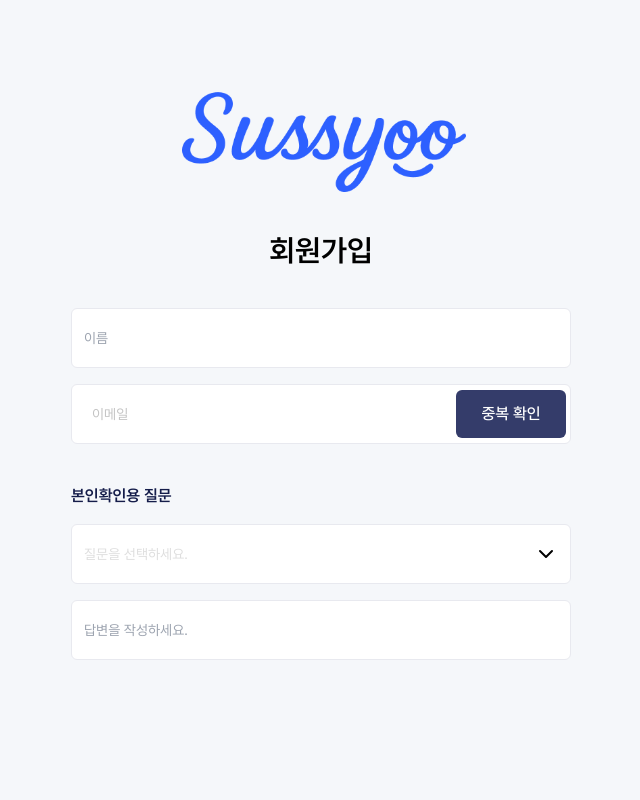
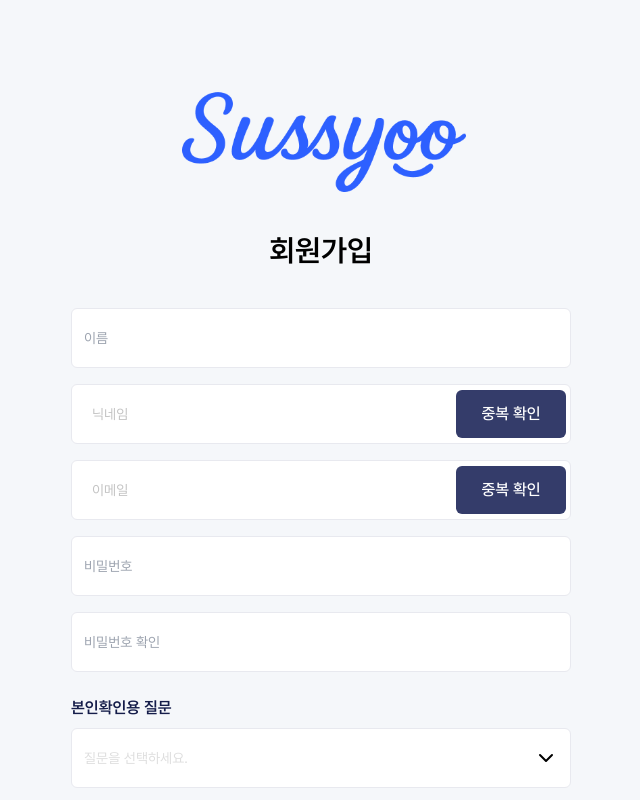
Before and after one commit to OZ-MAIN-PROJECT/frontend, a React (Vite) app: page /signup in a window 1280 px wide. Shown: the top 800 px of the page, without its empty margins (319-959 px from the left). Built offline with nearby package versions, Linux system fonts and the light colour scheme.

Commit message:
feat : #19 회원가입 페이지 구현

```diff
--- a/src/pages/Signup/SignupPage.tsx
+++ b/src/pages/Signup/SignupPage.tsx
@@ -3,7 +3,7 @@ import SignupForm from './components/SignupForm';
 
 const SignupPage = () => {
   return (
-    <div className="flex flex-col items-center h-screen bg-gray-200">
+    <div className="flex flex-col items-center h-full bg-gray-200">
       <div className="my-10">
         <img className="w-[290px] my-10" src={logo}/>
         <h2 className='text-center font-semibold text-3xl'>회원가입</h2>
--- a/src/pages/Signup/components/InputWithCheckbox.tsx
+++ b/src/pages/Signup/components/InputWithCheckbox.tsx
@@ -4,10 +4,12 @@ import Button from '@/components/common/Button';
 interface InputWithCheckButtonProps {
   placeholder: string;
   type?: string;
-  value : string;
+  value: string;
   onChange: (value: string) => void;
-  validate?: (value: string) => string | null; // 유효성 검사
-  checkAvailability: (value: string) => Promise<string | null>; // 중복 확인
+  validate?: (value: string) => string | null;
+  checkAvailability: (value: string) => Promise<string | null>;
+  successMessage?: string;
+  duplicateMessage?: string;
 }
 
 const InputWithCheckButton = ({
@@ -17,34 +19,38 @@ const InputWithCheckButton = ({
   onChange,
   validate,
   checkAvailability,
+  successMessage = '사용 가능합니다.',
+  duplicateMessage = '이미 사용 중입니다.',
 }: InputWithCheckButtonProps) => {
-    const [error, setError] = useState('');
-    const [success, setSuccess] = useState('');
+  const [statusMessage, setStatusMessage] = useState('');
+  const [statusType, setStatusType] = useState<'error' | 'success' | ''>('');
 
   const handleChange = (e: React.ChangeEvent<HTMLInputElement>) => {
     const newValue = e.target.value;
-      onChange(newValue); // 외부 상태 업데이트
-      setSuccess('');
+    onChange(newValue);
+    setStatusMessage('');
+    setStatusType('');
 
     if (validate) {
-        const errorMsg = validate(newValue);
-        setError(errorMsg ?? '');
-      } else {
-        setError('');
+      const error = validate(newValue);
+      if (error) {
+        setStatusMessage(error);
+        setStatusType('error');
+      }
     }
   };
 
   const handleCheck = async () => {
-      if (error || !value) return;
+    if (statusType === 'error' || !value) return;
 
     const result = await checkAvailability(value);
 
     if (result) {
-        setError(result);
-        setSuccess('');
+      setStatusMessage(duplicateMessage);
+      setStatusType('error');
     } else {
-        setError('');
-        setSuccess('사용 가능합니다.');
+      setStatusMessage(successMessage);
+      setStatusType('success');
     }
   };
 
@@ -69,11 +75,17 @@ const InputWithCheckButton = ({
         </Button>
       </div>
 
-        {error && <p className="text-sm text-accent-red mt-1">{error}</p>}
-        {success && <p className="text-sm text-accent-blue mt-1">{success}</p>}
+      {statusMessage && (
+        <p
+          className={`text-sm mt-1 ${
+            statusType === 'error' ? 'text-accent-red' : 'text-accent-blue'
+          }`}
+        >
+          {statusMessage}
+        </p>
+      )}
     </div>
   );
 };
 
-
 export default InputWithCheckButton;
--- a/src/pages/Signup/components/SignupForm.tsx
+++ b/src/pages/Signup/components/SignupForm.tsx
@@ -1,54 +1,119 @@
+import { useState } from 'react';
 import Input from '@/components/common/Input';
-import { useState } from 'react';
 import InputWithCheckButton from './InputWithCheckbox';
+import DropdownInput from './DropdownInput';
+import Button from '@/components/common/Button';
 import { isValidEmail } from '@/utils/validators';
-import DropdownInput from './DropdownInput';
+
+const questions = ['질문 1', '질문 2', '질문 3'];
 
 const SignupForm = () => {
-  const [userName, setUserName] = useState('');
-  const [userEmail, setUserEmail] = useState('');
-  const [answer, setAnswer] = useState('');
-  const [selectedValue, setSelectedValue] = useState('');
+  const [userInfo, setUserInfo] = useState({
+    name: '',
+    nickname: '',
+    email: '',
+    password: '',
+    passwordConfirm: '',
+    question: '',
+    answer: '',
+  });
 
-  const items = ['질문 1', '질문 2', '질문 3'];
+  const [errors, setErrors] = useState({ password: '' });
+
+  const handleChange =
+    (field: keyof typeof userInfo) =>
+    (e: React.ChangeEvent<HTMLInputElement>) => {
+      setUserInfo(prev => ({ ...prev, [field]: e.target.value }));
+
+      if (field === 'passwordConfirm' || field === 'password') {
+        const pw = field === 'password' ? e.target.value : userInfo.password;
+        const confirm = field === 'passwordConfirm' ? e.target.value : userInfo.passwordConfirm;
+        setErrors(prev => ({
+          ...prev,
+          password: pw && confirm && pw !== confirm ? '비밀번호가 일치하지 않습니다.' : '',
+        }));
+      }
+    };
 
   const validateEmail = (value: string) => {
-    if (!isValidEmail(value)) return '올바른 이메일 형식이 아닙니다.';
-    return null;
+    return isValidEmail(value) ? null : '올바른 이메일 형식이 아닙니다.';
   };
 
   const checkEmailAvailability = async (email: string) => {
-    // 실제 API 통신 로직으로 개발 필요
     if (email === 'test@mail.com') return '이미 사용 중인 이메일입니다.';
     return null;
   };
 
+  const checkNicknameAvailability = async (nickname: string) => {
+    if (nickname === 'test') return '이미 사용 중인 닉네임입니다.';
+    return null;
+  };
+
   return (
-    <form className="w-[500px]">
+    <form className="w-[500px] mb-20">
       <Input
+        placeholder="이름"
+        value={userInfo.name}
+        onChange={handleChange('name')}
         className="h-[60px] w-full"
-        placeholder="이름"
-        value={userName}
-        onChange={e => setUserName(e.target.value)}
       />
+
+      <InputWithCheckButton
+        placeholder="닉네임"
+        value={userInfo.nickname}
+        onChange={value => setUserInfo(prev => ({ ...prev, nickname: value }))}
+        checkAvailability={checkNicknameAvailability}
+        successMessage="사용 가능한 닉네임입니다."
+        duplicateMessage="이미 사용중인 닉네임입니다."
+      />
+
       <InputWithCheckButton
         placeholder="이메일"
         type="email"
-        value={userEmail}
-        onChange={setUserEmail}
+        value={userInfo.email}
+        onChange={value => setUserInfo(prev => ({ ...prev, email: value }))}
         validate={validateEmail}
         checkAvailability={checkEmailAvailability}
+        successMessage="사용 가능한 이메일입니다."
+        duplicateMessage="이미 사용중인 이메일입니다."
       />
-      <div className="mt-10">
-        <p className="font-semibold text-primary-900 mb-4">본인확인용 질문</p>
-        <DropdownInput items={items} selected={selectedValue} onSelect={setSelectedValue} />
+
+      <Input
+        placeholder="비밀번호"
+        type="password"
+        value={userInfo.password}
+        onChange={handleChange('password')}
+        className="h-[60px] w-full"
+      />
+
+      <Input
+        placeholder="비밀번호 확인"
+        type="password"
+        value={userInfo.passwordConfirm}
+        onChange={handleChange('passwordConfirm')}
+        className="h-[60px] w-full"
+      />
+
+      {errors.password && <p className="text-sm text-accent-red mt-1">{errors.password}</p>}
+
+      <div className="mt-6">
+        <p className="font-semibold text-primary-900 mb-2">본인확인용 질문</p>
+        <DropdownInput
+          items={questions}
+          selected={userInfo.question}
+          onSelect={value => setUserInfo(prev => ({ ...prev, question: value }))}
+        />
         <Input
+          placeholder="답변을 작성하세요."
+          value={userInfo.answer}
+          onChange={handleChange('answer')}
           className="h-[60px] w-full"
-          placeholder="답변을 작성하세요."
-          value={answer}
-          onChange={e => setAnswer(e.target.value)}
         />
       </div>
+
+      <Button width="w-full" height="h-[50px]" color="blue" type="submit">
+        회원가입
+      </Button>
     </form>
   );
 };
--- a/src/types/auth.ts
+++ b/src/types/auth.ts
@@ -4,6 +4,5 @@ export type User = {
   nickname: string; // 닉네임
   email: string; // 이메일
   phone: string; // 휴대전화번호
-  gender: 'male' | 'female'; // 성별
-  profileImage: string;
+  profileImage?: string;
 };
```
Also changed, not shown: src/utils/validators.ts (line endings or trailing spaces). Lines whose indentation alone changed are shown as unchanged.
